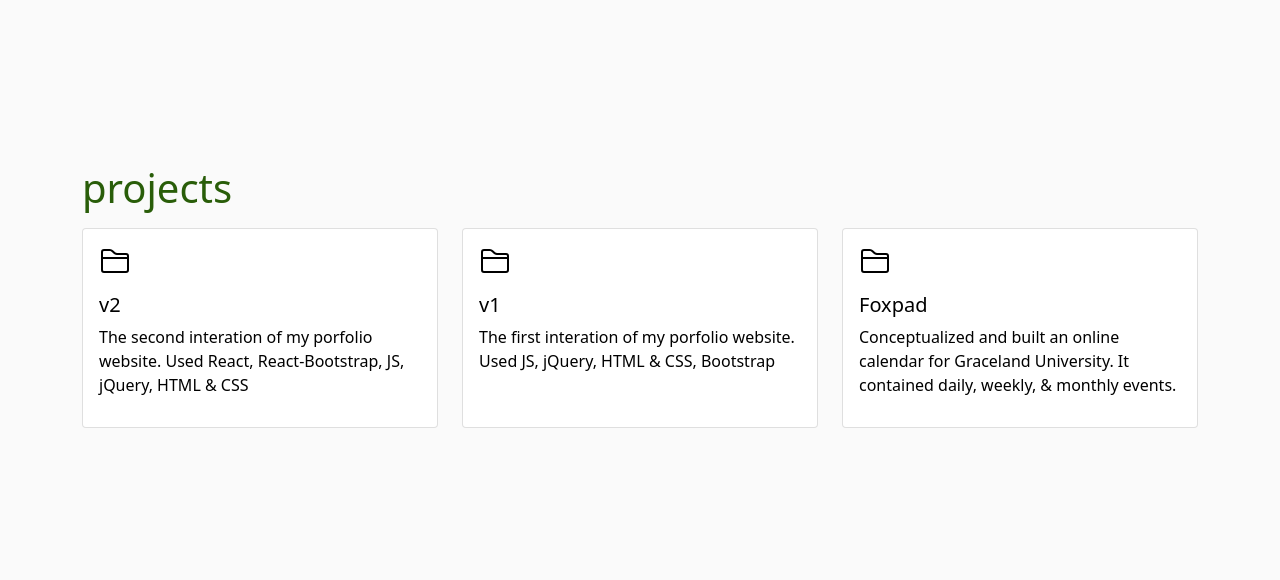
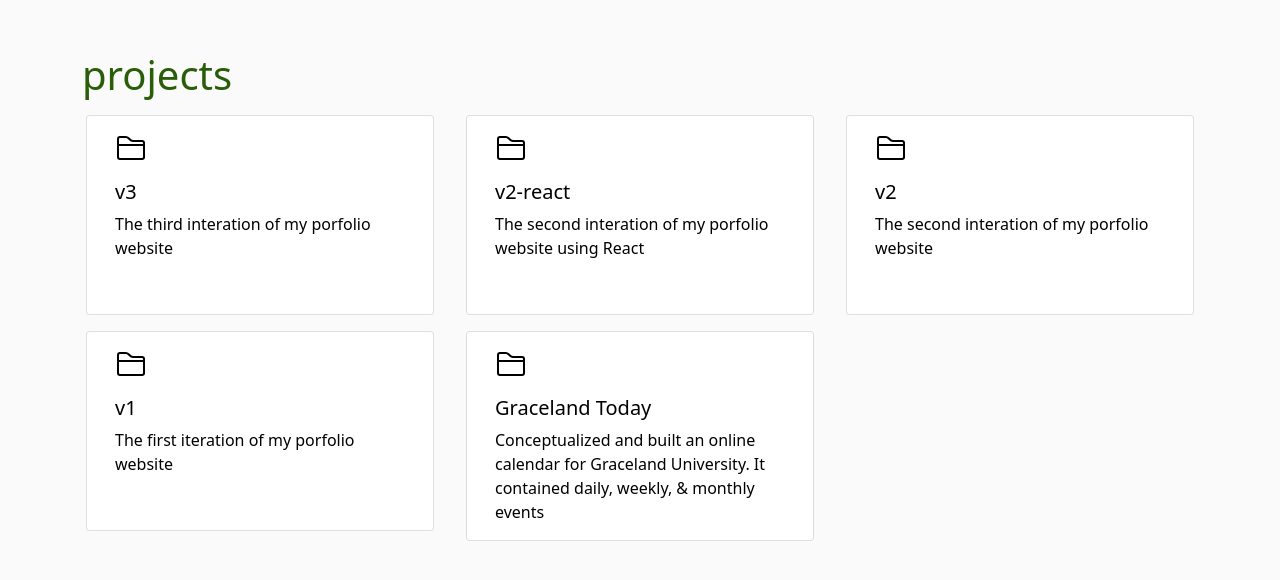
Before and after one commit to dylanfox5/dylanfox-v3, a React (Create React App) app: page / in a window 1280 px wide. Shown: the part 1678-2258 px from the top of the page. Built offline with nearby package versions, Linux system fonts and the light colour scheme.

Commit message:
wrap up projects and add contact

```diff
--- a/src/components/Home/Home.js
+++ b/src/components/Home/Home.js
@@ -9,7 +9,7 @@ function Home() {
     <Container className="Home" id="home">
       <Row>
         <Col sm={12} lg={8} className="animate__animated animate__fadeInLeft animate__delay-1s">
-          <h3>Hi, I'm <span>Dylan</span> -- an analytics focused developer who enjoys innovating solutions for complex problems.</h3>
+          <h3>Hi, I'm <span>Dylan</span> -- an analytics focused software developer who enjoys innovating solutions for complex problems.</h3>
         </Col>
         <Col sm={12} lg={4}></Col>
       </Row>
--- a/src/components/Projects/Projects.css
+++ b/src/components/Projects/Projects.css
@@ -20,14 +20,15 @@
     color: black;
 }
 
-.icon {
+.folder-icon {
     font-size: 200%;
     margin-bottom: 2vh;
+    color: black;
 }
 
-/* .card:hover {
-    background-color: var(--space-blue) !important;
-} */
+.folder-icon:hover {
+    color: var(--green);
+}
 
 @media (min-width: 768px) {
     .card {
--- a/src/components/Projects/Projects.js
+++ b/src/components/Projects/Projects.js
@@ -2,7 +2,7 @@ import Container from 'react-bootstrap/Container';
 import Row from 'react-bootstrap/Row';
 import Col from 'react-bootstrap/Col';
 import Card from 'react-bootstrap/Card';
-import { Folder2 } from 'react-bootstrap-icons';
+import { Folder2, BoxArrowUpRight } from 'react-bootstrap-icons';
 import './Projects.css';
 
 function Projects() {
@@ -11,43 +11,78 @@ function Projects() {
             <Row>
                 <h1 className='projects-title'>projects</h1>
                 <Col xs={12} md={6} lg={4}>
-                    <Card>
-                        <Card.Body>
-                            <Folder2 className="icon" />
-                            <Card.Text as="h5">
-                                v2
-                            </Card.Text>
-                            <Card.Text>
-                                The second interation of my porfolio website. Used React, React-Bootstrap, JS, jQuery, HTML & CSS
-                            </Card.Text>
-                        </Card.Body>
-                    </Card>
+                    <Row className="mx-1">
+                        <Card>
+                            <Card.Body>
+                                <a target="_blank" href="https://github.com/dylanfox5/dylanfox-v3"><Folder2 className="folder-icon" /></a>
+                                <Card.Text as="h5">
+                                    v3
+                                </Card.Text>
+                                <Card.Text>
+                                    The third interation of my porfolio website
+                                </Card.Text>
+                            </Card.Body>
+                        </Card>
+                    </Row>
+                    <Row className="mx-1">
+                        <Card>
+                            <Card.Body>
+                                <a target="_blank" href="https://github.com/dylanfox5/dylanfox-v1"><Folder2 className="folder-icon" /></a>
+                                <Card.Text as="h5">
+                                    v1
+                                </Card.Text>
+                                <Card.Text>
+                                    The first iteration of my porfolio website
+                                </Card.Text>
+                            </Card.Body>
+                        </Card>
+                    </Row>
                 </Col>
                 <Col xs={12} md={6} lg={4}>
-                    <Card>
-                        <Card.Body>
-                            <Folder2 className="icon" />
-                            <Card.Text as="h5">
-                                v1
-                            </Card.Text>
-                            <Card.Text>
-                                The first interation of my porfolio website. Used JS, jQuery, HTML & CSS, Bootstrap
-                            </Card.Text>
-                        </Card.Body>
-                    </Card>
+                    <Row className="mx-1">
+                        <Card>
+                            <Card.Body>
+                                <a target="_blank" href="https://github.com/dylanfox5/v2-migration"><Folder2 className="folder-icon" /></a>
+                                <Card.Text as="h5">
+                                    v2-react
+                                </Card.Text>
+                                <Card.Text>
+                                    The second interation of my porfolio website using React
+                                </Card.Text>
+                            </Card.Body>
+                        </Card>
+                    </Row>
+                    <Row className="mx-1">
+                        <Card>
+                            <Card.Body>
+                                <a target="_blank" href="https://github.com/dylanfox5/graceland-today"><Folder2 className="folder-icon" /></a>
+                                <Card.Text as="h5">
+                                    Graceland Today
+                                </Card.Text>
+                                <Card.Text>
+                                    Conceptualized and built an online calendar for Graceland University. It contained daily, weekly, & monthly events
+                                </Card.Text>
+                            </Card.Body>
+                        </Card>
+                    </Row>
                 </Col>
                 <Col xs={12} md={6} lg={4}>
-                    <Card>
-                        <Card.Body>
-                            <Folder2 className="icon" />
-                            <Card.Text as="h5">
-                                Foxpad
-                            </Card.Text>
-                            <Card.Text>
-                                Conceptualized and built an online calendar for Graceland University. It contained daily, weekly, & monthly events.
-                            </Card.Text>
-                        </Card.Body>
-                    </Card>
+                    <Row className="mx-1">
+                        <Card>
+                            <Card.Body>
+                                <a target="_blank" href="https://github.com/dylanfox5/dylanfox-v2"><Folder2 className="folder-icon" /></a>
+                                <Card.Text as="h5">
+                                    v2
+                                </Card.Text>
+                                <Card.Text>
+                                    The second interation of my porfolio website
+                                </Card.Text>
+                            </Card.Body>
+                        </Card>
+                    </Row>
+                    <Row className="mx-1">
+
+                    </Row>
                 </Col>
             </Row>
         </Container>
```
Also changed, not shown: src/components/Contact/Contact.css (added), src/components/Contact/Contact.js (added).
